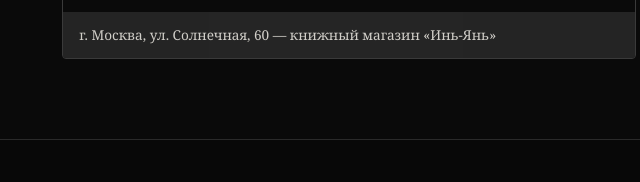
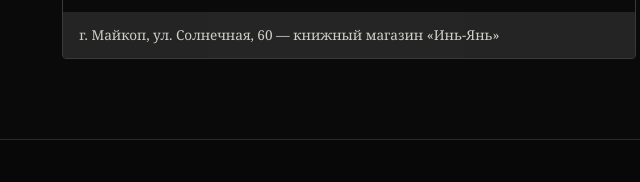
Before and after one commit to EvilDevilQueen/book, a plain HTML site: page index.html in a window 1280 px wide. Shown: the part 8540-8722 px from the top of the page, 554-1194 px from the left. Drawn offline with Linux system fonts and the light colour scheme.

Commit message:
index.html

```diff
--- a/index.html
+++ b/index.html
@@ -739,7 +739,7 @@
             allowfullscreen
             loading="lazy">
           </iframe>
-          <p class="contacts__map-caption">г. Москва, ул. Солнечная, 60 — книжный магазин «Инь-Янь»</p>
+          <p class="contacts__map-caption">г. Майкоп, ул. Солнечная, 60 — книжный магазин «Инь-Янь»</p>
         </div>
       </div>
     </section>
```
